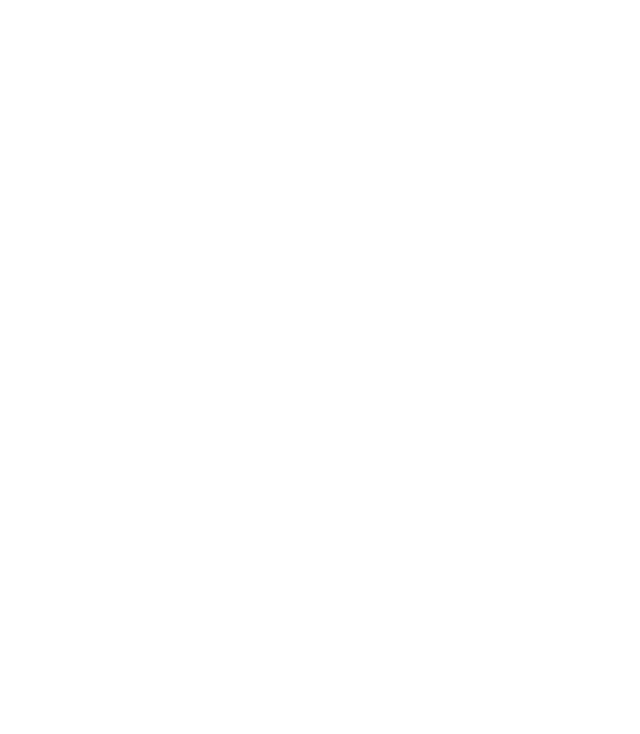
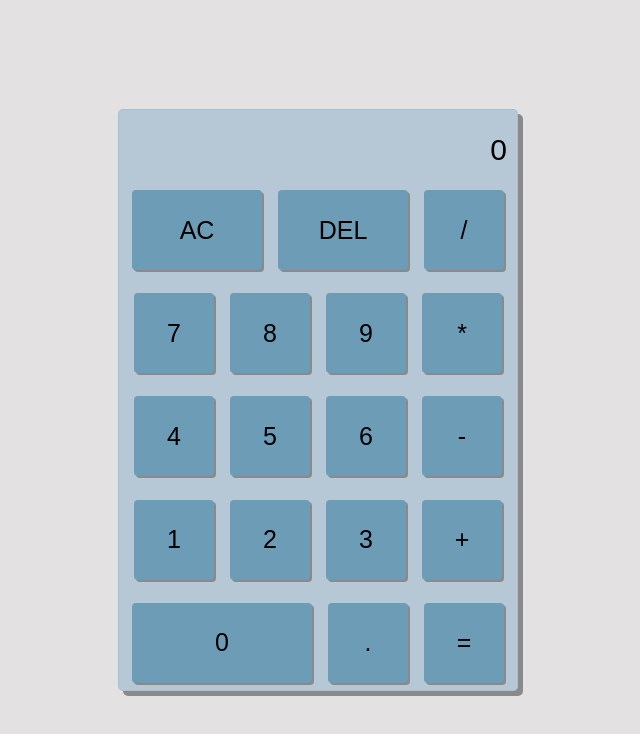
Before and after one commit to IrynaBondarenko7/KS-assignment-calculator, a plain HTML site: page index.html in a window 1280 px wide. Shown: the whole page, without its empty margins (322-962 px from the left). Drawn offline with Linux system fonts and the light colour scheme.

Commit message:
Added index and styles

```diff
--- a/index.html
+++ b/index.html
@@ -7,6 +7,29 @@
     <title>Calculator</title>
   </head>
   <body>
+    <div class="container">
+      <div class="calc-display">0</div>
+       <div class="calc-buttons">
+           <button class="btn-operator_AC">AC</button>
+           <button class="btn-operator_DEL">DEL</button>
+           <button class="btn-operator">/</button>
+           <button class="btn-number">7</button>
+           <button class="btn-number">8</button>
+           <button class="btn-number">9</button>
+           <button class="btn-operator">*</button>
+           <button class="btn-number">4</button>
+           <button class="btn-number">5</button>
+           <button class="btn-number">6</button>
+           <button class="btn-operator">-</button>
+           <button class="btn-number">1</button>
+           <button class="btn-number">2</button>
+           <button class="btn-number">3</button>
+           <button class="btn-operator_plus">+</button>
+           <button class="btn-number-0">0</button>
+           <button class="btn-operator">.</button>
+           <button class="btn-operator">=</button>
+       </div>
+   </div>
     <script src="./main.js" type="module"></script>
   </body>
 </html>
--- a/styles.css
+++ b/styles.css
@@ -0,0 +1,62 @@
+*{
+    margin:0;
+    padding:0;
+    box-sizing: border-box;
+    font-family:Arial, Helvetica, sans-serif;
+}
+body{
+    height:100vh;
+    display:flex;
+    align-items: center;
+    justify-content: center;
+    background: rgb(227, 225, 225);
+}
+.container{
+    background-color: #a2bbcfaf;
+    width:400px;
+    box-shadow: 5px 5px #8b8a8a;
+    border:1px solid #a2bbcfaf;
+    border-radius: 5px;
+}
+.calc-display{
+    padding:10px;
+    width:100%;
+    font-size:30px;
+    height:80px;
+    display: flex;
+    justify-content: end;
+    align-items: center;
+}
+.calc-buttons
+{
+    display:flex;
+    flex-wrap: wrap;
+    column-gap: 1em;
+    row-gap: 1em;
+    justify-content: center;
+    height:500px;
+}
+.calc-buttons button{
+    background-color:#6c9cb6;
+    border:none;
+    box-shadow: 2px 2px #8b8a8a;
+}
+button{
+    height:80px;
+    width:80px;
+    font-size:25px;
+    border-radius: 4px;
+}
+.btn-operator_AC{
+    width:130px;
+}
+.btn-operator_DEL{
+    width:130px;
+}
+.btn-number-0{
+    width:180px;
+}
+.calc-buttons button:hover{
+    background-color: #a3c9e7;
+    color:white;
+}
```
